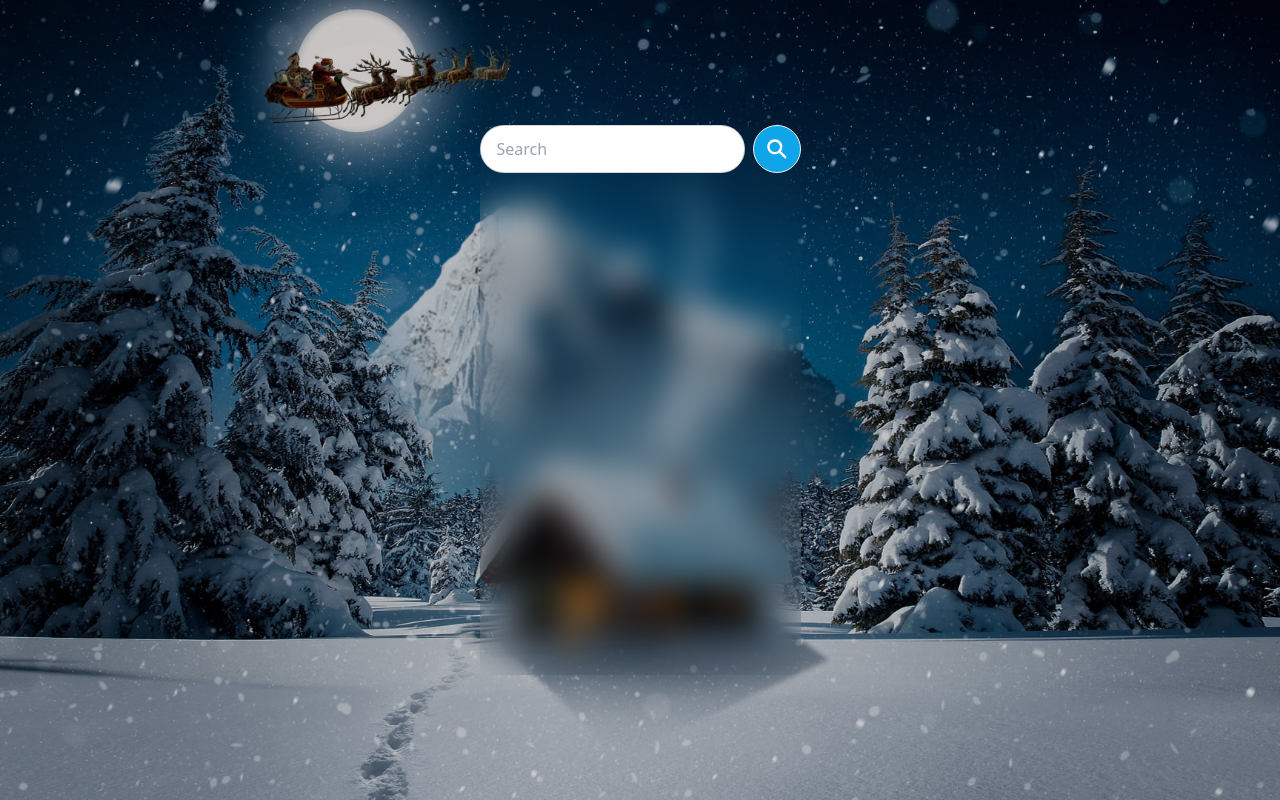
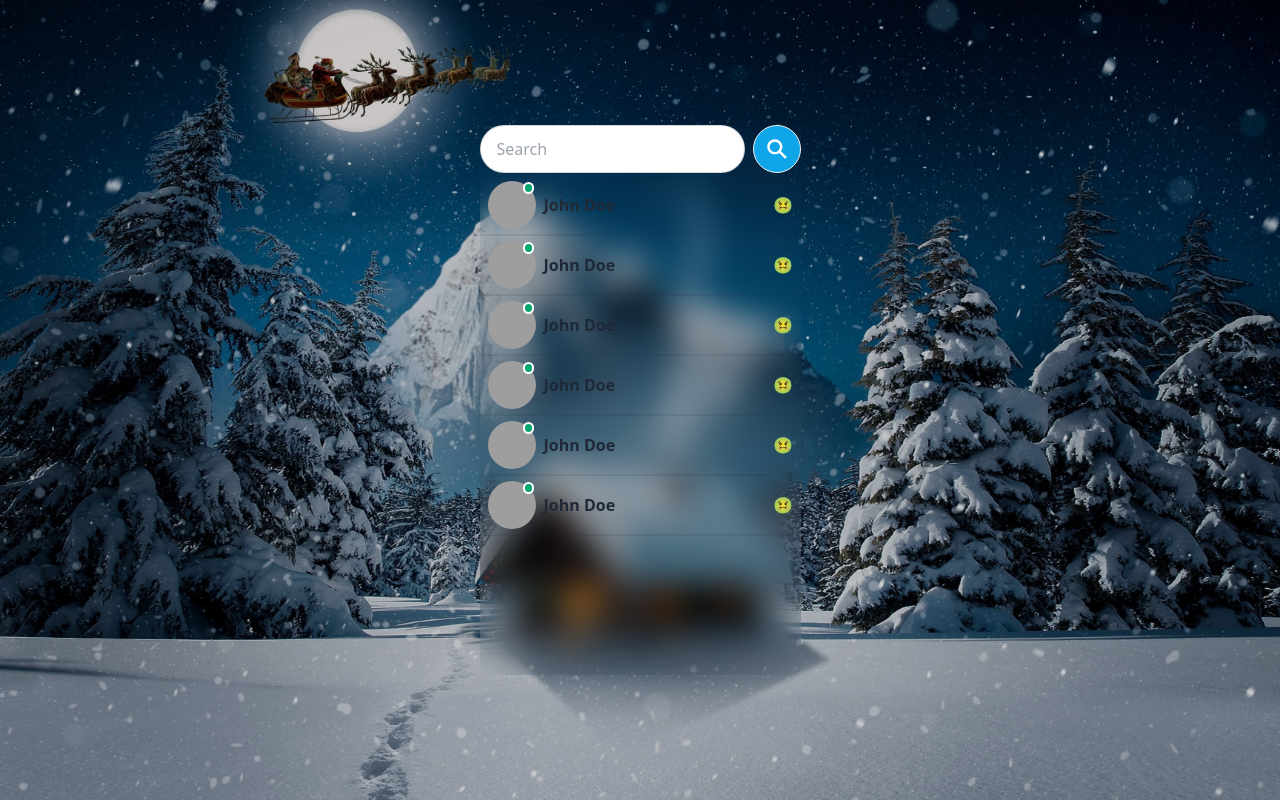
Before and after one commit to NirbhaySingh74/MERN-CHAT-APP, a React (Vite) app in the folder frontend/: page / in a window 1280 px wide. Built offline with nearby package versions, Linux system fonts and the light colour scheme; grey boxes are pictures that could not be loaded.

Commit message:
conversations UI completed

```diff
--- a/frontend/src/components/sidebar/Conversation.jsx
+++ b/frontend/src/components/sidebar/Conversation.jsx
@@ -1,5 +1,25 @@
 const Conversation = () => {
-  return <div></div>;
+  return (
+    <>
+      <div className="flex gap-2 items-center hover:bg-sky-500 rounded p-2 py-1 cursor-pointer">
+        <div className="avatar online">
+          <div className="w-12 rounded-full">
+            <img
+              src="https://img.daisyui.com/images/stock/photo-1534528741775-53994a69daeb.jpg"
+              alt="user avatar"
+            />
+          </div>
+        </div>
+        <div className="flex flex-col flex-1">
+          <div className="flex gap-3 justify-between">
+            <p className="font-bold to-gray-200">John Doe</p>
+            <span>🤢</span>
+          </div>
+        </div>
+      </div>
+      <div className="divider my-0 py-0 h-1" />
+    </>
+  );
 };
 
 export default Conversation;
--- a/frontend/src/components/sidebar/Conversations.jsx
+++ b/frontend/src/components/sidebar/Conversations.jsx
@@ -1,5 +1,16 @@
+import Conversation from "./Conversation";
+
 const Conversations = () => {
-  return <div></div>;
+  return (
+    <div>
+      <Conversation />
+      <Conversation />
+      <Conversation />
+      <Conversation />
+      <Conversation />
+      <Conversation />
+    </div>
+  );
 };
 
 export default Conversations;
--- a/frontend/src/components/sidebar/Sidebar.jsx
+++ b/frontend/src/components/sidebar/Sidebar.jsx
@@ -1,10 +1,12 @@
+import Conversations from "./Conversations";
 import SearchInput from "./SearchInput";
 
 const Sidebar = () => {
   return (
     <div>
       <SearchInput />
-      <div className="diver px-3"></div>
+      <div className="diver px-3 pt-1"></div>
+      <Conversations />
     </div>
   );
 };
```
